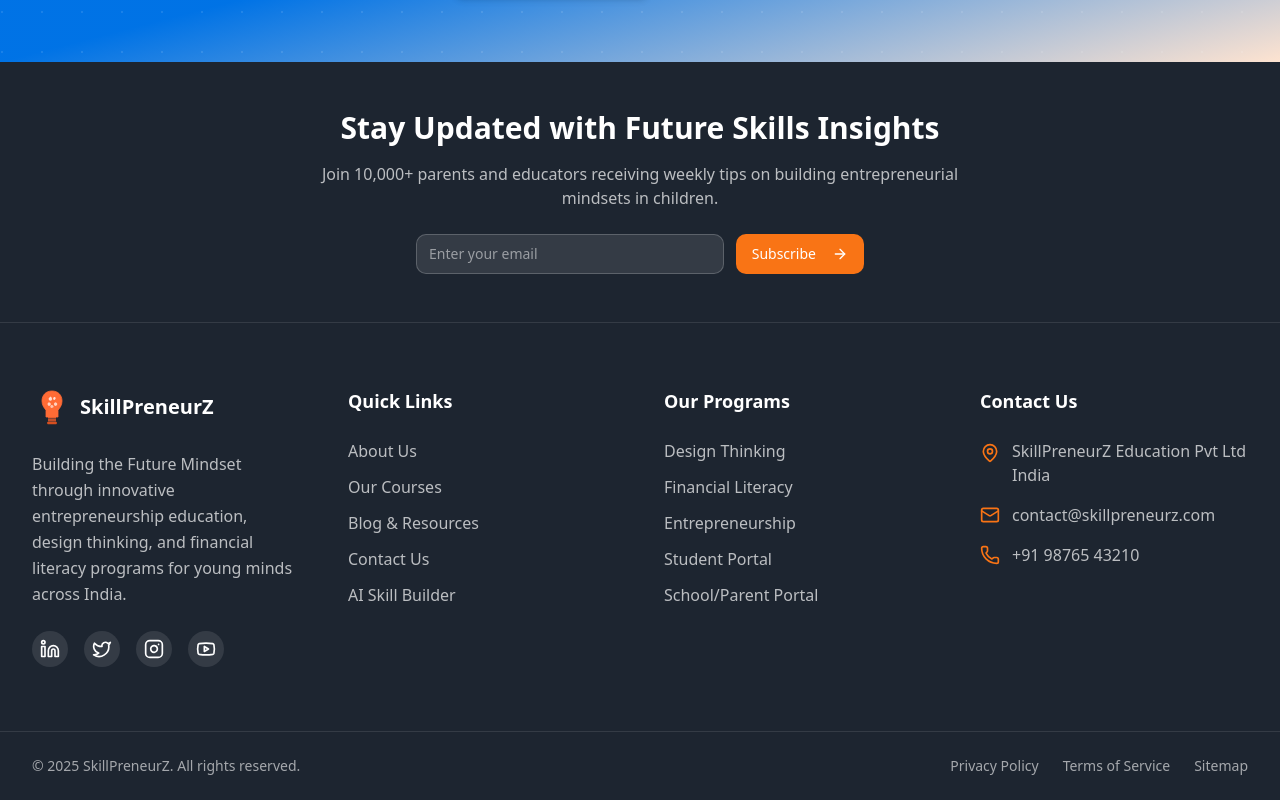
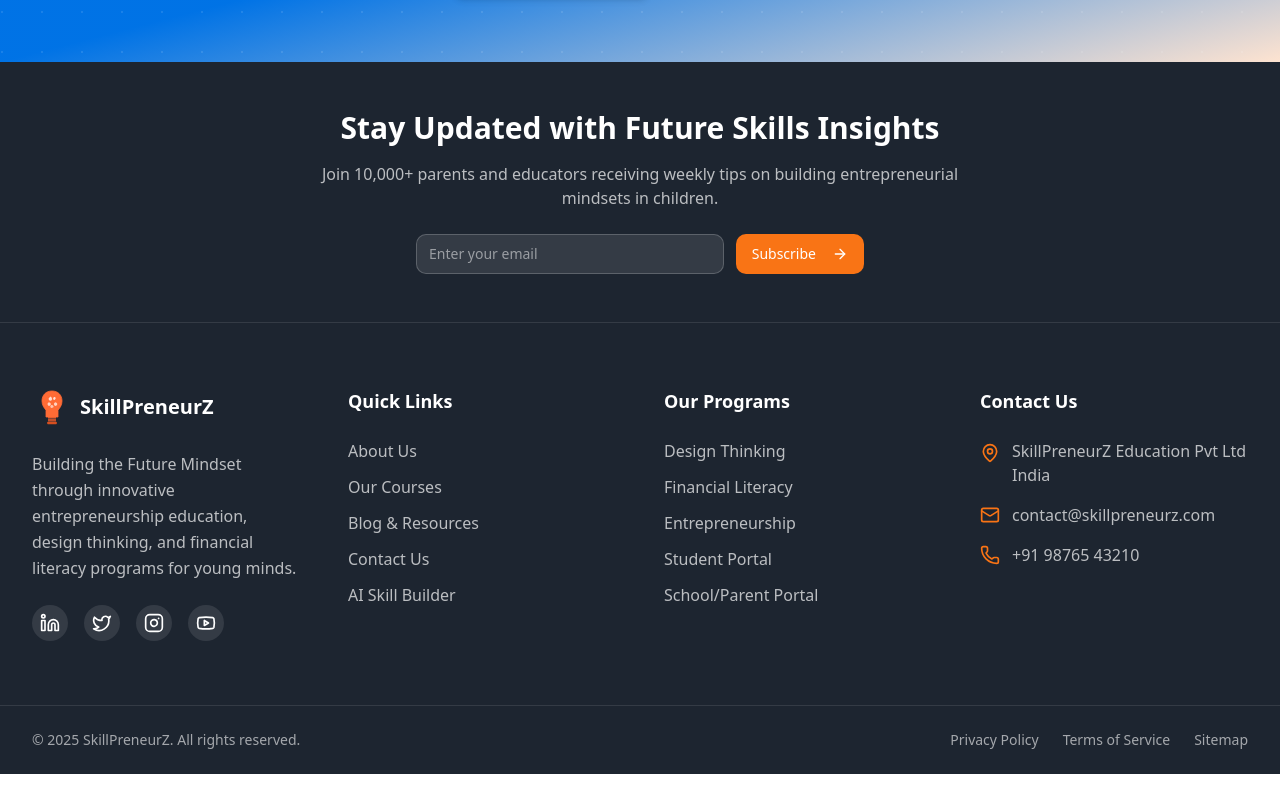
Before and after one commit to skpzskill/skill-lo-next, a Next.js app: page / in a window 1280 px wide. Shown: the part 3866-4666 px from the top of the page. After the commit the page ends 4640 px from the top, so only its background shows below. Built offline with nearby package versions, Linux system fonts and the light colour scheme.

Commit message:
Remove 'across India' references from footer and about page

```diff
--- a/src/app/about/AboutClient.tsx
+++ b/src/app/about/AboutClient.tsx
@@ -97,7 +97,7 @@ const AboutClient = () => {
                                     </p>
                                     <p>
                                         Today, SkillPreneurZ has grown into a movement. We've touched the lives of over 10,000
-                                        students across India, partnering with schools, parents, and communities who share our
+                                        students, partnering with schools, parents, and communities who share our
                                         belief that every child deserves the opportunity to develop their entrepreneurial potential.
                                     </p>
                                 </div>
--- a/src/components/Footer.tsx
+++ b/src/components/Footer.tsx
@@ -45,7 +45,7 @@ const Footer = () => {
               <span className="text-xl font-bold">SkillPreneurZ</span>
             </div>
             <p className="text-background/70 leading-relaxed">
-              Building the Future Mindset through innovative entrepreneurship education, design thinking, and financial literacy programs for young minds across India.
+              Building the Future Mindset through innovative entrepreneurship education, design thinking, and financial literacy programs for young minds.
             </p>
             <div className="flex gap-4">
               <a
```
